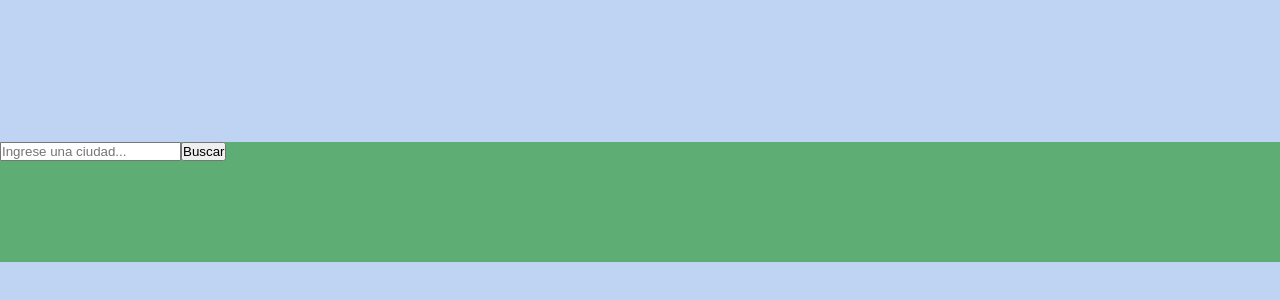
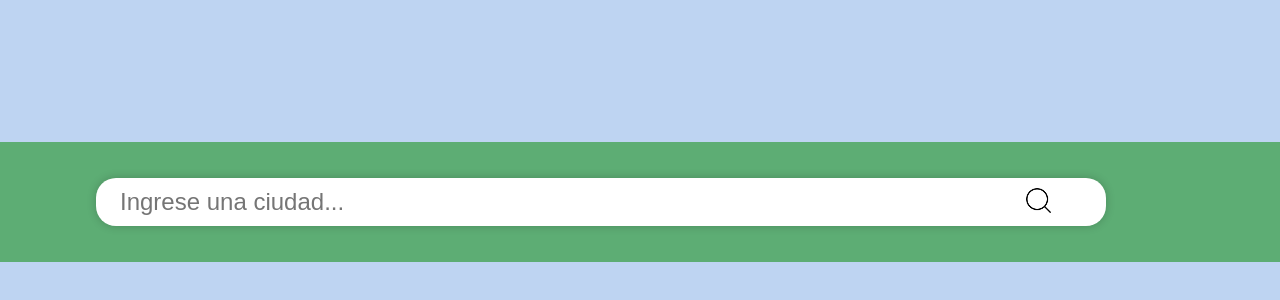
Before and after one commit to agustinfraile/climaApp, a React (Vite) app in the folder client/: page / in a window 1280 px wide. Shown: the part 198-498 px from the top of the page. Built offline with nearby package versions, Linux system fonts and the light colour scheme.

Commit message:
agregando estilos a la searchbar

```diff
--- a/client/src/assets/colors/colors.css
+++ b/client/src/assets/colors/colors.css
@@ -38,4 +38,7 @@
     --color-border-tertiary: #1a73e8;
     --color-border-tertiary-dark: #1a73e8;
     --color-border-tertiary-light: #1a73e8;
+
+    --color-serch-bar: #ffffff;
+    --color-form-search: #5b7f7f;
 }
--- a/client/src/components/CardWeather/types.ts
+++ b/client/src/components/CardWeather/types.ts
@@ -1,3 +1,4 @@
+
 
 export interface IProps {
     data: any;
--- a/client/src/components/SearchWeather/SearchWeather.module.css
+++ b/client/src/components/SearchWeather/SearchWeather.module.css
@@ -0,0 +1,48 @@
+/* importo el archivo de variables de colores */
+@import "../../assets/colors/colors.css";
+
+.formContainer {
+    width: 85%;
+    height: auto;
+    margin: 0 auto;
+    border-radius: 20px;
+    /* background-color: var(--color-form-search); */
+    display: flex;
+    flex-direction: row;
+    align-items: center;
+}
+
+.home_container__search__input {
+    width: 95%;
+    height: 40%;
+    border: none;
+    border-radius: 20px;
+    padding: 1em;
+    font-size: 1.5em;
+    background-color: var(--color-serch-bar);
+    color: var(--color-text-secondary);
+    outline: none;
+    box-shadow: 0 0 10px rgba(0, 0, 0, 0.2);
+}
+
+.home_container__search__button {
+    color: #e7e7e7;
+    background-color: transparent;
+    width: 6em;
+    height: 4em;
+    outline: none;
+    border: none;
+    position: relative;
+    right: 8em;
+}
+
+.home_container__search__button:hover {
+    cursor: pointer;
+}
+
+.home_container__search__button img {
+    width: 2.5em;
+    height: 2.5em;
+    top: .5em;
+    left: .5em;
+}
--- a/client/src/components/SearchWeather/SearchWeather.tsx
+++ b/client/src/components/SearchWeather/SearchWeather.tsx
@@ -1,8 +1,11 @@
 import { useState } from 'react';
 import { useDispatch } from 'react-redux';
 
+import { onGetCities } from '../../state/cities/citiesActions';
+
+import iconSearch from "../../assets/images/icons/busqueda.png";
+
 import styles from './SearchWeather.module.css';
-import { onGetCities } from '../../state/cities/citiesActions';
 
 export const SearchWeather = () => {
 
@@ -25,12 +28,14 @@ export const SearchWeather = () => {
     } else {
       alert('Ingrese una ciudad');
     }
+
+    setValue('');
   }
 
 
   return (
 
-    <form>
+    <form className={styles.formContainer}>
         <input
           className={styles.home_container__search__input}
           placeholder="Ingrese una ciudad..."
@@ -43,7 +48,7 @@ export const SearchWeather = () => {
           type="submit"
           onClick={handleSubmit}
         >
-            Buscar
+            <img src={iconSearch} alt="buscar" />
         </button>
     </form>
   )
--- a/client/src/pages/Home/Home.module.css
+++ b/client/src/pages/Home/Home.module.css
@@ -19,6 +19,10 @@
 
     width: 100%;
     height: 15vh;
+    display: flex;
+    flex-direction: column;
+    justify-content: center;
+    align-items: center;
 }
 
 .home_container__content {
```
Also changed, not shown: client/src/assets/images/icons/busqueda.png (added).
